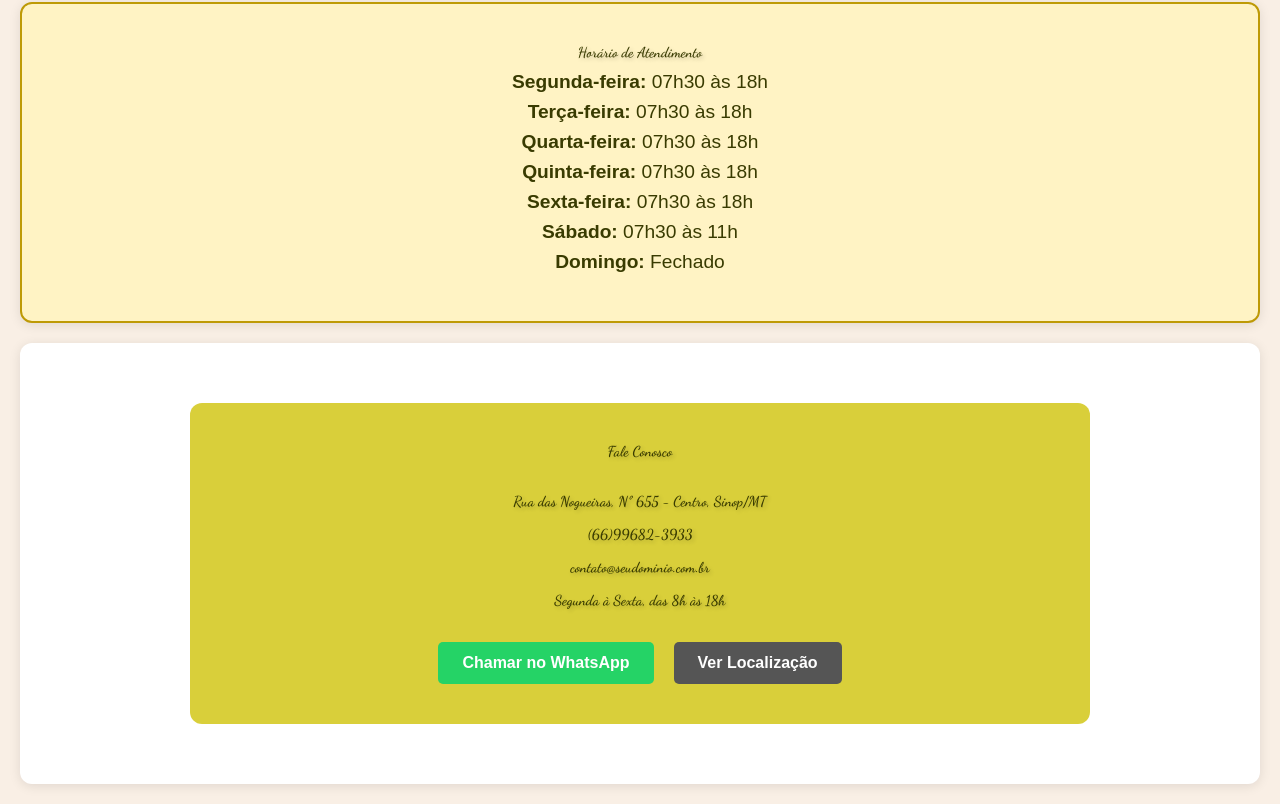
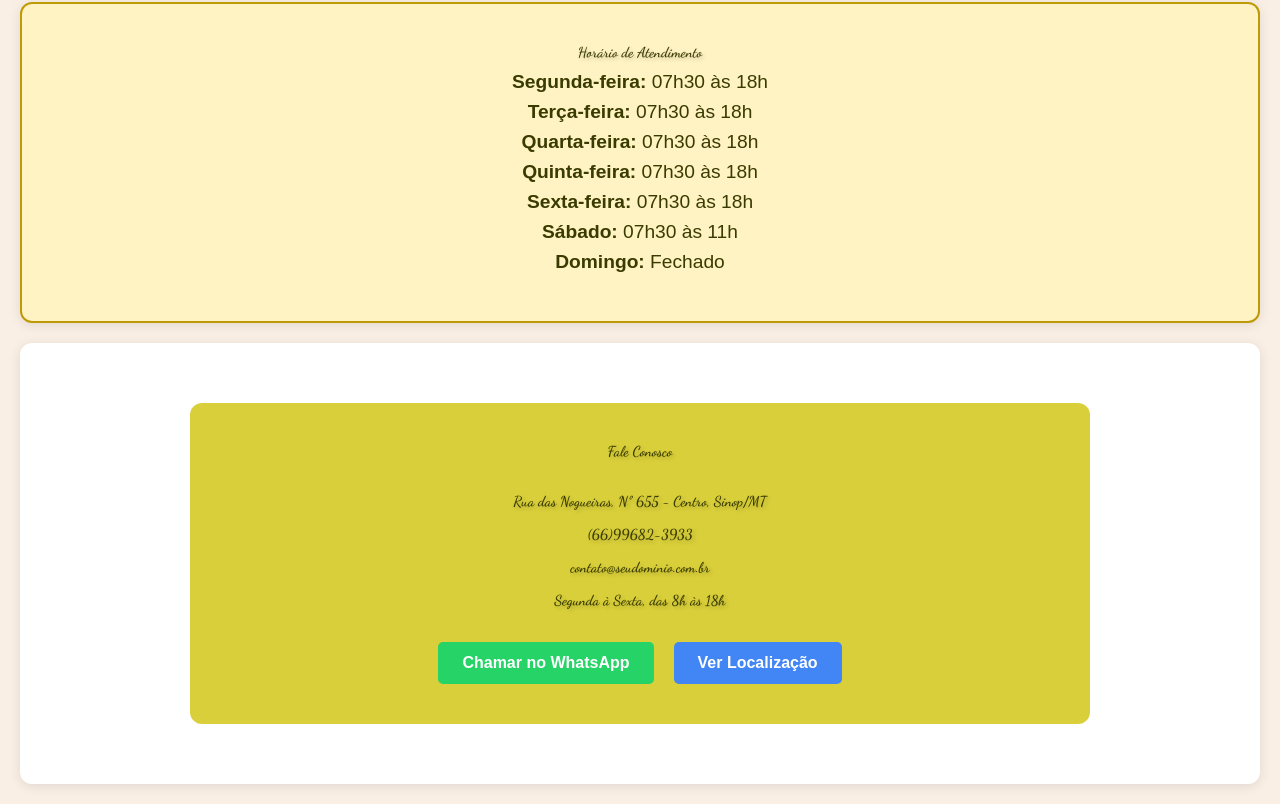
Before and after one commit to maicorovian1/pulse, a plain HTML site: page index.html in a window 1280 px wide. Shown: the part 2027-2831 px from the top of the page. Drawn offline with Linux system fonts and the light colour scheme.

Commit message:
Add files via upload

```diff
--- a/style.css
+++ b/style.css
@@ -189,10 +189,10 @@ section {
   border-radius: 5px;
   font-size: 1em;
   font-weight: bold;
+
   text-decoration: none;
   color: white;
-  transition: background-color 0.3s ease;
-}
+ }
 
 .botao-whatsapp {
   background-color: #25d366;
@@ -205,11 +205,11 @@ section {
 }
 
 .botao-mapa {
-  background-color: #555;
+  background-color:#4285F4 ;
 }
 
 .botao-mapa:hover {
-  background-color: #333;
+  background-color: #EA4335;
 }
 
 /* Slideshow responsivo */
```
